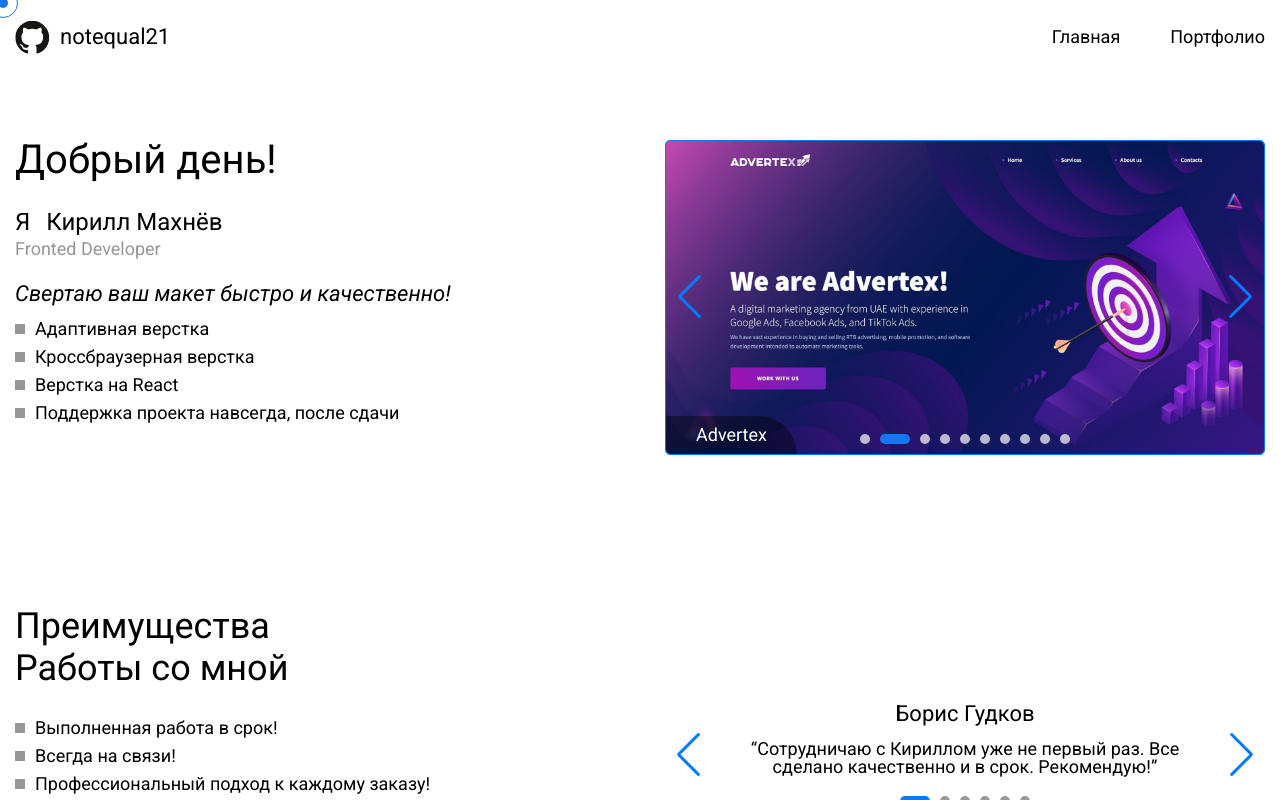
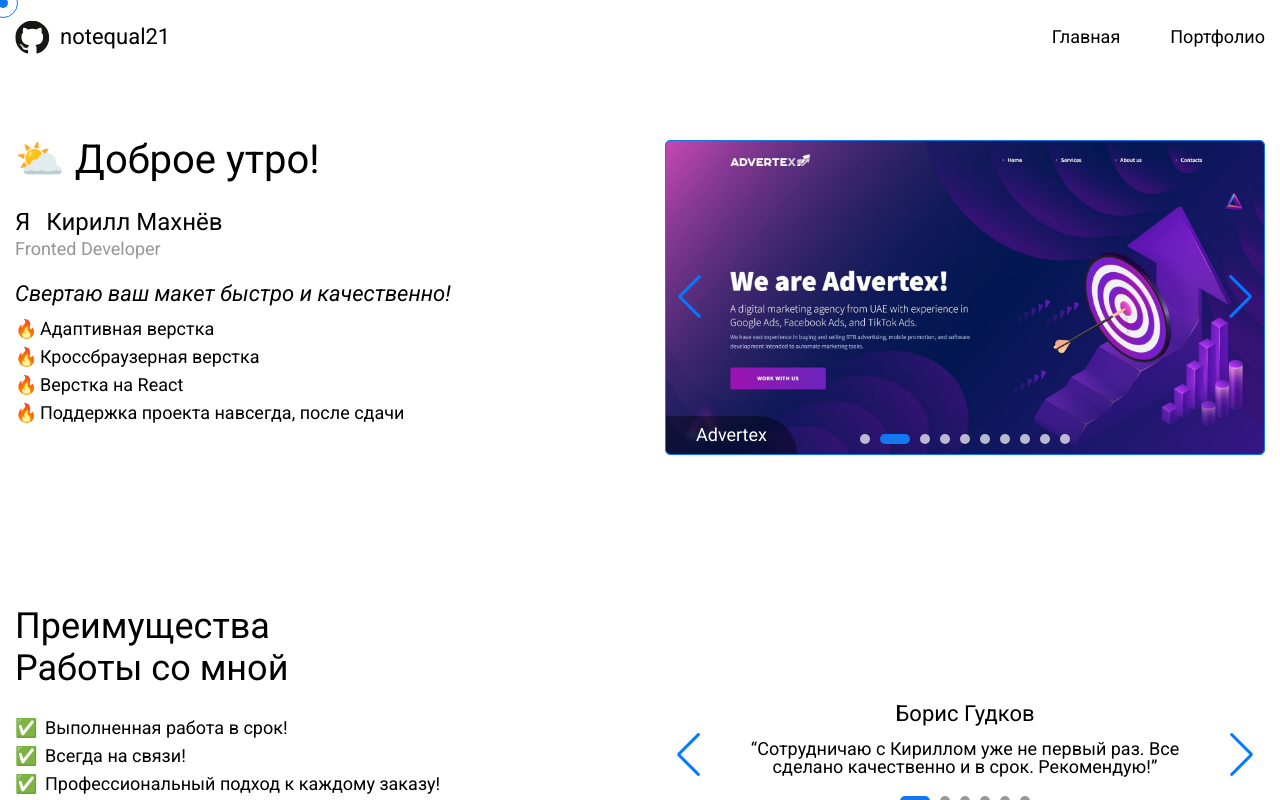
Before and after one commit to notequal21/portfolio, a React (Create React App) app: page / in a window 1280 px wide. Both pictures are taken after a click on the element "Главная". Shown: the top 800 px of the page. Built offline with nearby package versions, Linux system fonts and the light colour scheme.

Commit message:
added hello word

```diff
--- a/src/pages/Main/Main.module.scss
+++ b/src/pages/Main/Main.module.scss
@@ -39,19 +39,19 @@
 
           li {
             display: flex;
-            align-items: center;
+            // align-items: center;
 
             &:not(:first-child) {
               margin: 10px 0 0;
             }
 
             &::before {
-              content: '';
+              content: '🔥';
               display: block;
               width: 10px;
               height: 10px;
-              background-color: #969696;
-              margin: 0 10px 0 0;
+              // background-color: #969696;
+              margin: 0 15px 0 0;
             }
           }
         }
@@ -151,19 +151,19 @@
         li {
           font-size: 18px;
           display: flex;
-          align-items: center;
+          // align-items: center;
 
           &:not(:first-child) {
             margin: 10px 0 0;
           }
 
           &::before {
-            content: '';
+            content: '✅';
             display: block;
             width: 10px;
             height: 10px;
-            background-color: #969696;
-            margin: 0 10px 0 0;
+            // background-color: #969696;
+            margin: 0 20px 0 0;
           }
         }
       }
@@ -217,18 +217,18 @@
 
         li {
           display: flex;
-          align-items: center;
+          // align-items: center;
 
           &:not(:first-child) {
             margin: 10px 0 0;
           }
 
           &::before {
-            content: '';
+            content: '-';
             display: block;
             width: 10px;
             height: 10px;
-            background-color: #969696;
+            // background-color: #969696;
             margin: 0 10px 0 0;
           }
         }
--- a/src/pages/Main/Main.tsx
+++ b/src/pages/Main/Main.tsx
@@ -8,6 +8,7 @@
 import projects from "../../store/projects.json"
 import reviews from "../../store/reviews.json"
 import { PortfolioItem } from '../Portfolio/Portfolio';
+import { useCallback, useEffect, useState } from 'react';
 
 const Main = () => {
 
@@ -22,11 +23,30 @@
 
 const MainContent = () => {
 
+  const [currentDate, setCurrentDate] = useState(new Date(Date.now()).getHours())
+  const [helloWord, setHelloWord] = useState('Здравствуйте!')
+
+  const setCurrentTime = useCallback(() => {
+    setCurrentDate(new Date(Date.now()).getHours())
+    if (currentDate >= 6 && currentDate <= 12) {
+      setHelloWord('⛅ Доброе утро!')
+    } else if (currentDate >= 12 && currentDate <= 18) {
+      setHelloWord('🌞 Добрый день!')
+    } else if (currentDate >= 18 && currentDate <= 24) {
+      setHelloWord('🌆 Добрый вечер!')
+    } else {
+      setHelloWord('👋 Здравствуйте!')
+    }
+  }, [currentDate])
   const projectsListSlider = projects.map(item =>
     <SwiperSlide key={item.Id}>
       <PortfolioItem isSlider name={item.Name} img={item.Img} link={item.Link} />
     </SwiperSlide>
   ).reverse()
+
+  useEffect(() => {
+    setCurrentTime()
+  }, [setCurrentDate, currentDate, setCurrentTime])
 
   return (
     <>
@@ -35,7 +55,7 @@
           <div className={s.mainBody}>
             <div className={s.mainBody__col}>
               <div className={s.mainBody__colHello}>
-                Добрый день!
+                {helloWord}
               </div>
               <div className={s.mainBody__colIm}>
                 <span>Я</span> Кирилл Махнёв
```
